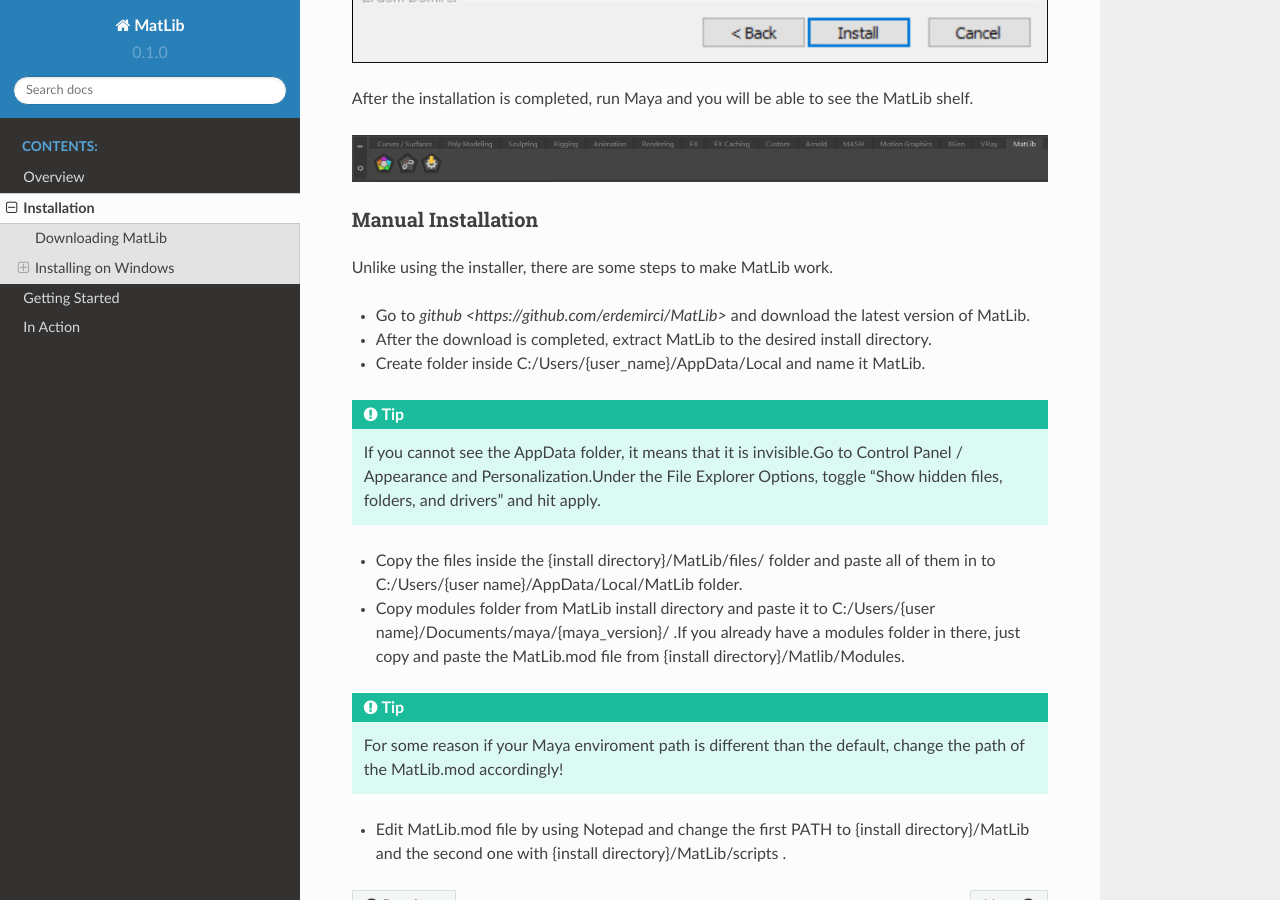
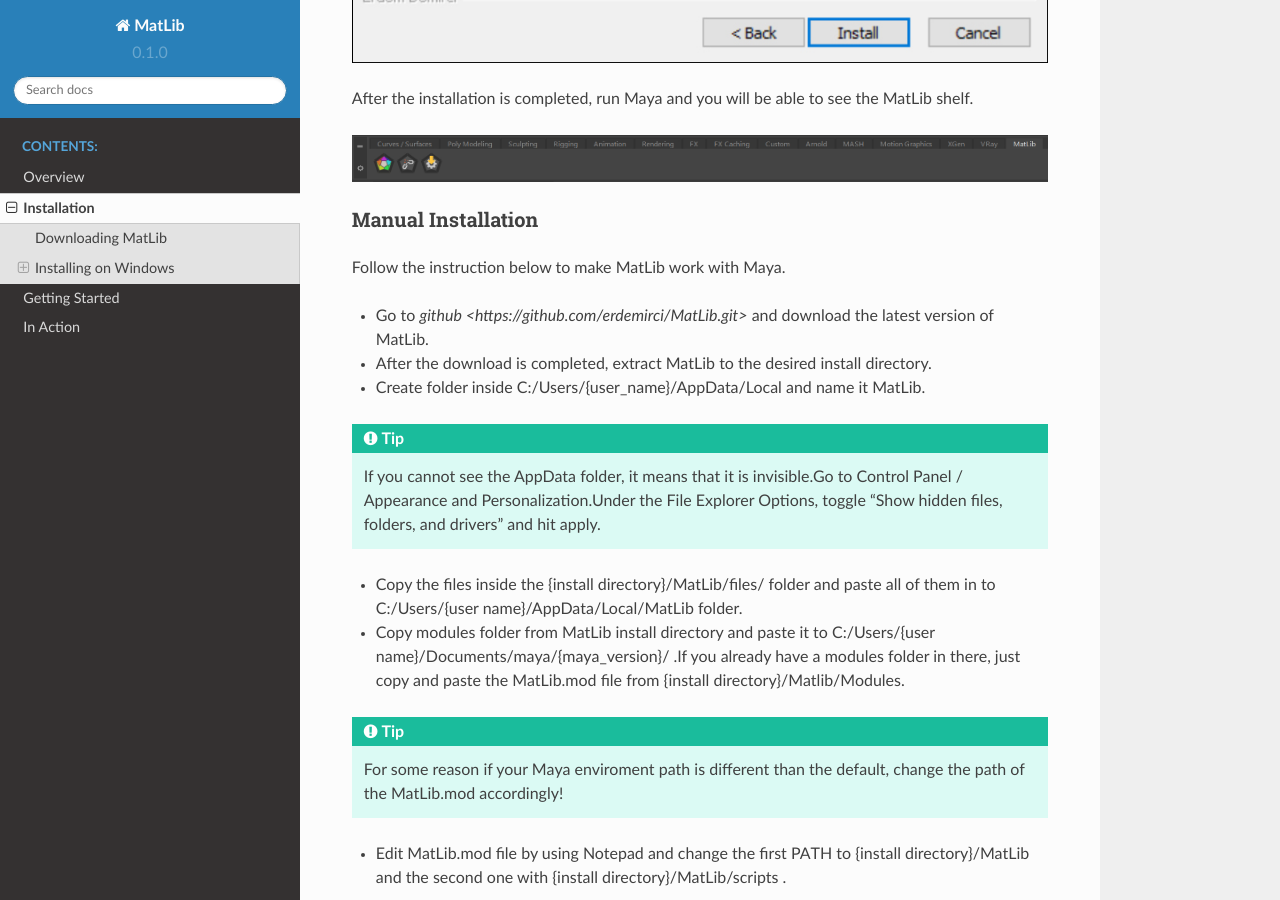
Before and after one commit to erdemirci/MatLib, a Sphinx documentation site: the page built from docs/source/installation.rst, in a window 1280 px wide and 900 px high, scrolled down 3164 px. Built offline with Sphinx 7.4.7 and the Read the Docs theme 2.0.0, drawn with Linux system fonts in a browser that asks for light colours.

Commit message:
Update installation.rst

```diff
--- a/docs/source/installation.rst
+++ b/docs/source/installation.rst
@@ -32,9 +32,9 @@
 
 Manual Installation
 ====
-Unlike using the installer, there are some steps to make MatLib work.
+Follow the instruction below to make MatLib work with Maya.
 
-* Go to `github <https://github.com/erdemirci/MatLib>` and download the latest version of MatLib.
+* Go to `github <https://github.com/erdemirci/MatLib.git>` and download the latest version of MatLib.
 
 * After the download is completed, extract MatLib to the desired install directory.
 
```
